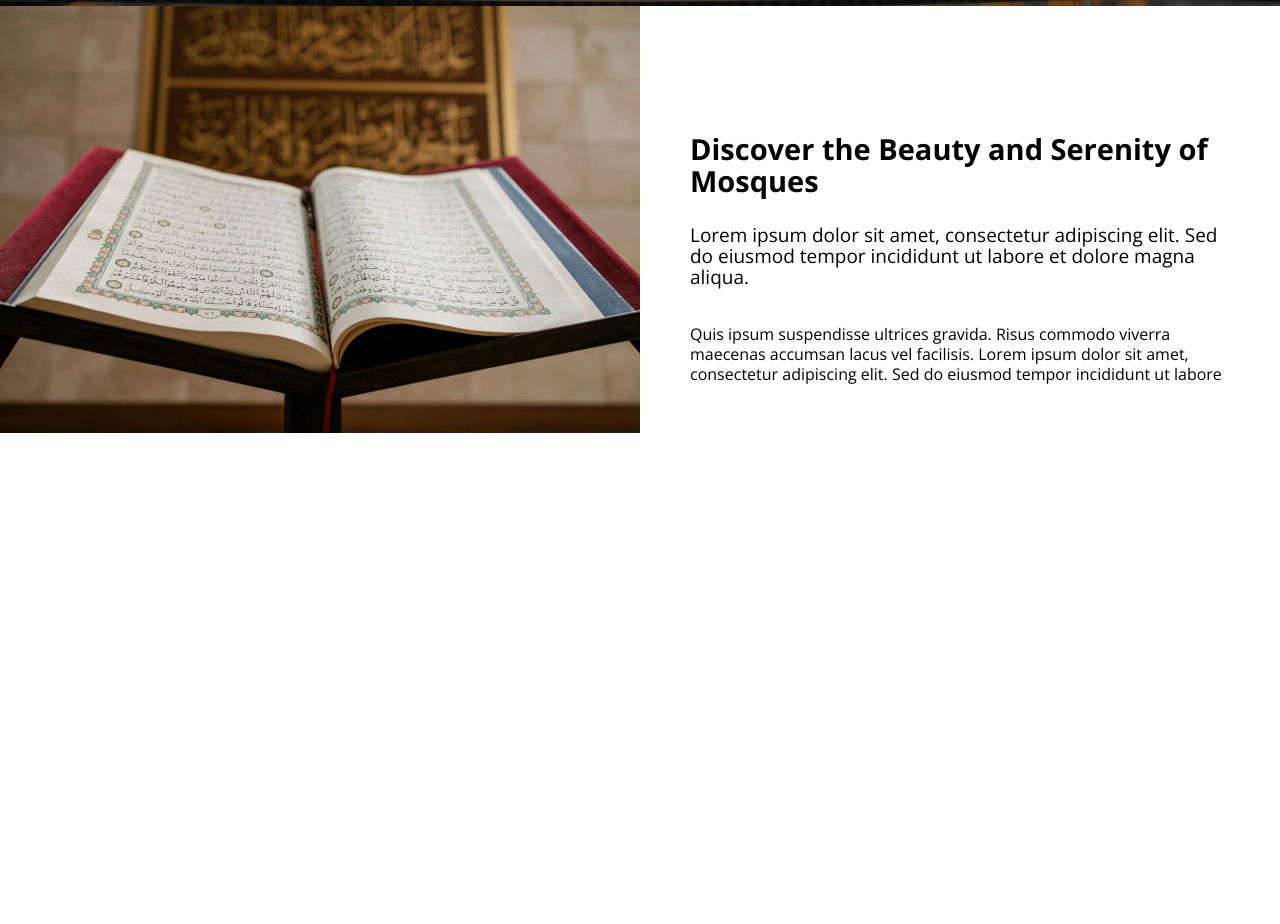
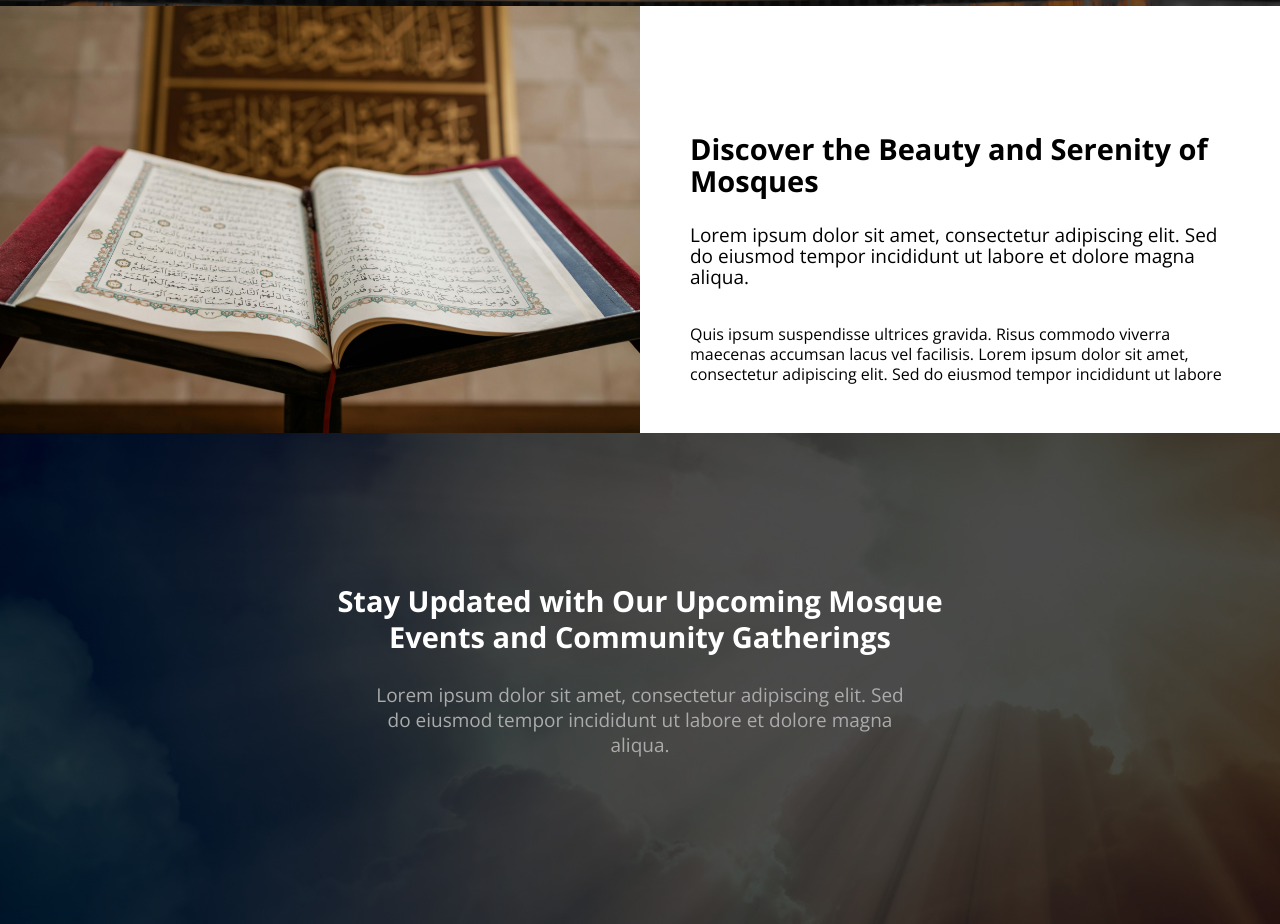
Before and after one commit to xplorekamrul/mosque-beauty, a plain HTML site: page index.html in a window 1280 px wide. Shown: the part 703-1627 px from the top of the page. Before the commit the page ends 1136 px from the top, so only its background shows below. Drawn offline with nearby package versions, Linux system fonts and the light colour scheme; a web font is replaced by a local one.

Commit message:
section add

```diff
--- a/css/style.css
+++ b/css/style.css
@@ -13,9 +13,7 @@ ol {
 a {
     text-decoration: none;
 }
-h1, h2, h3, h4, h5, h6, p{
-    line-height: 0.8px;
-}
+
 @font-face {
     font-family: my_font;
     src: url(../my_fonts/Reey-Regular.otf);
@@ -224,6 +222,41 @@ h1, h2, h3, h4, h5, h6, p{
 
 /* ===== about part end ===== */
 
+/* ===== infoaprt part start ===== */
+#InfoPart{
+    background: url(../images/InfoImage.jpg);
+    background-size: cover;
+    background-position: center;
+    background-repeat: no-repeat;
+
+}
+.infoPartoverly{
+    background: rgb(0, 0, 0, 0.7);
+    width: 100%;
+    padding: 150px 0;
+
+}
+.InfoTxt{
+    text-align: center;
+    color: #fff;
+}
+.infoHead{
+    font-size: 29px;
+    font-family: "Open Sans", serif;
+    font-weight: 700;
+    line-height: 36px;
+    padding: 0 230px;
+}
+.infoDesc{
+    font-size: 19px;
+    font-family: "Open Sans", serif;
+    line-height: 25px;
+    padding: 0 294px;
+    padding-top: 20px;
+    color: #ababab;
+}
+/* ===== infoaprt part end ===== */
+
 /* =====  part start ===== */
 /* =====  part end ===== */
 
@@ -232,3 +265,24 @@ h1, h2, h3, h4, h5, h6, p{
 
 /* =====  part start ===== */
 /* =====  part end ===== */
+
+/* =====  part start ===== */
+/* =====  part end ===== */
+
+/* =====  part start ===== */
+/* =====  part end ===== */
+
+/* =====  part start ===== */
+/* =====  part end ===== */
+
+/* =====  part start ===== */
+/* =====  part end ===== */
+
+/* =====  part start ===== */
+/* =====  part end ===== */
+
+/* =====  part start ===== */
+/* =====  part end ===== */
+
+/* =====  part start ===== */
+/* =====  part end ===== */
--- a/index.html
+++ b/index.html
@@ -132,9 +132,25 @@
 
     <!-- ==== about part end ==== -->
 
-    <!-- ====   part start ==== -->
+    <!-- ====  InfoPart part start ==== -->
+    <section id="InfoPart">
+        <div class="infoPartoverly">
+            <div class="container">
+                <div class="InfoTxt">
+                    <div class="infotxt">
+                        <h2 class="infoHead">Stay Updated with Our Upcoming Mosque Events and Community Gatherings</h2>
+                        <p class="infoDesc">
+                            Lorem ipsum dolor sit amet, consectetur adipiscing elit. Sed do eiusmod tempor incididunt ut
+                            labore
+                            et dolore magna aliqua.
+                        </p>
+                    </div>
+                </div>
+            </div>
+        </div>
+    </section>
 
-    <!-- ====   part end ==== -->
+        <!-- ====  InfoPart part end ==== -->
 
         <!-- ====   part start ==== -->
 
```
Also changed, not shown: images/InfoImage.jpg (added). Lines whose indentation alone changed are shown as unchanged.
